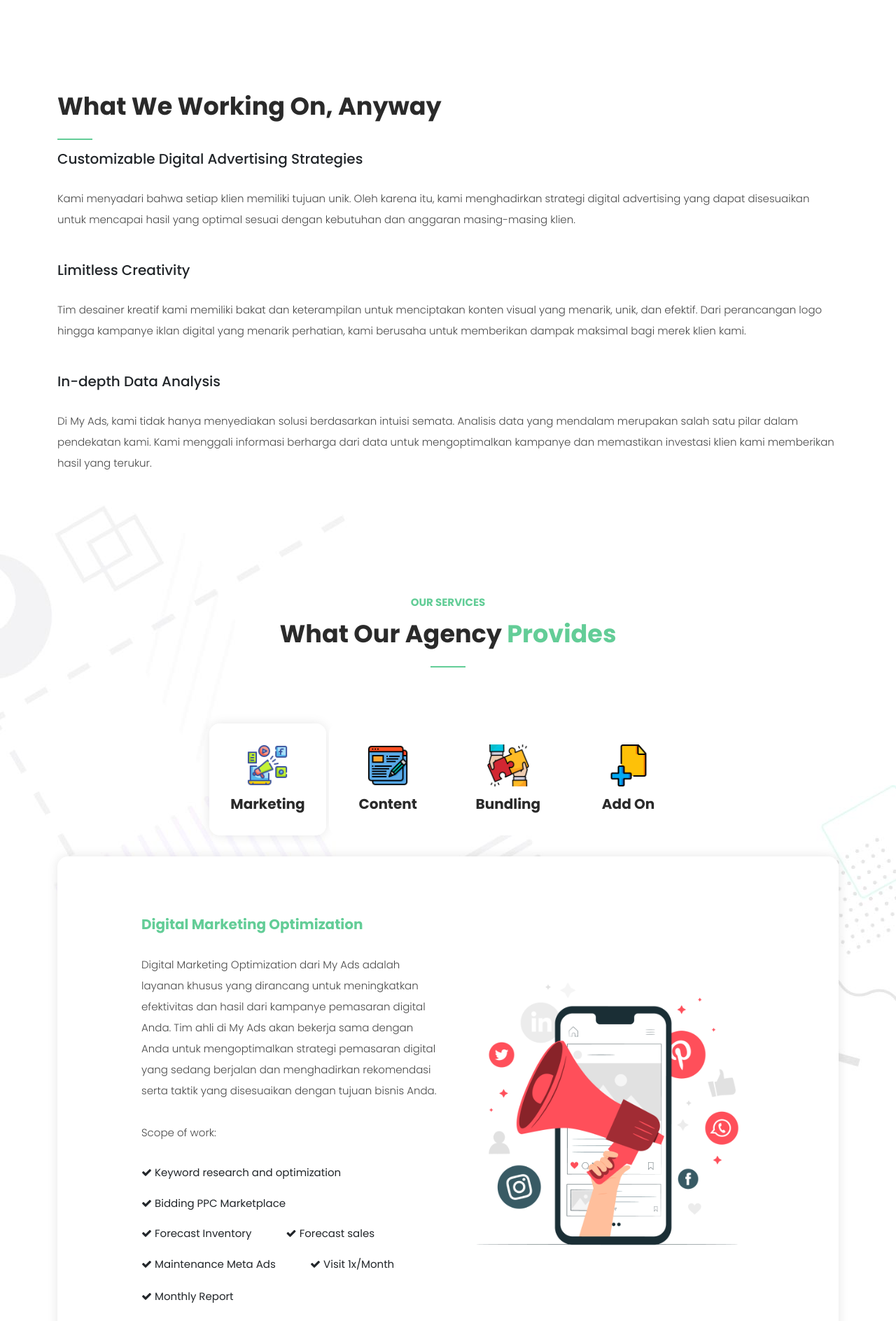
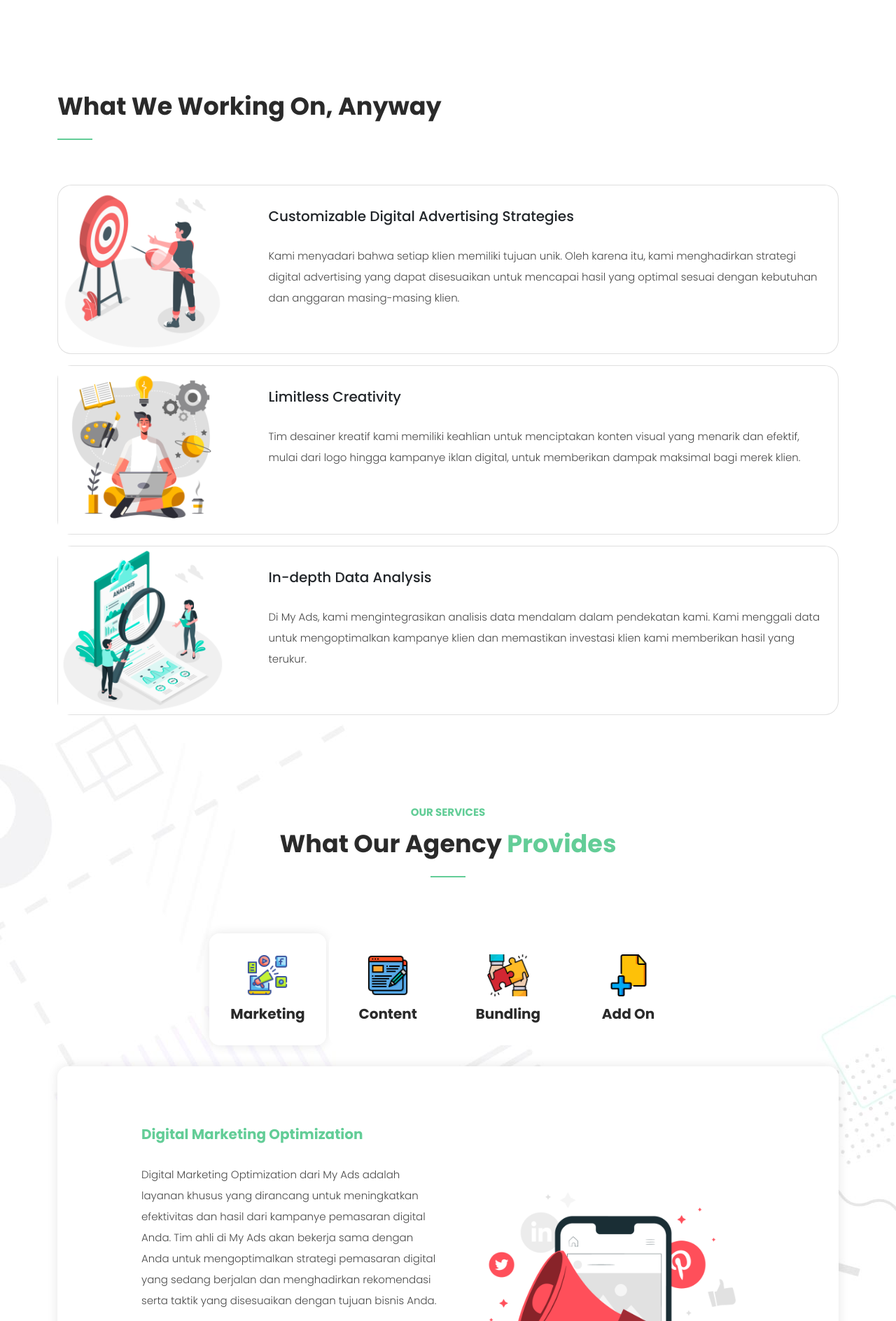
Before and after one commit to Hanif415/myads, a PHP site: page / in a window 1280 px wide. Shown: the part 1414-3302 px from the top of the page at 70% size. Run offline with PHP 8.4, Linux system fonts and the light colour scheme.

Commit message:
fix about section

```diff
--- a/assets/css/templatemo-digimedia-v3.css
+++ b/assets/css/templatemo-digimedia-v3.css
@@ -1097,6 +1097,15 @@ About Style
   margin-bottom: 45px;
 }
 
+.about .card {
+  margin-top: 16px;
+  border-radius: 20px;
+}
+
+.about .card h5 {
+  margin-top: 1rem;
+}
+
 .skills-content {
   position: relative;
   z-index: 1;
@@ -2186,6 +2195,7 @@ responsive
   .main-banner .left-content h2 {
     font-size: 35px;
   }
+
 }
 
 @media (max-width: 992px) {
@@ -2287,6 +2297,7 @@ responsive
   footer .office-item {
     margin-top: 50px;
   }
+
 }
 
 @media (max-width: 767px) {
--- a/index.html
+++ b/index.html
@@ -162,7 +162,7 @@ https://templatemo.com/tm-568-digimedia
     </div>
   </div>
 
-  <div id="about" class="about section">
+  <!-- <div id="about" class="about section">
     <div class="container">
       <div class="row">
         <div class="col-lg-12">
@@ -185,6 +185,84 @@ https://templatemo.com/tm-568-digimedia
                 <p>Di My Ads, kami tidak hanya menyediakan solusi berdasarkan intuisi semata. Analisis data yang
                   mendalam merupakan salah satu pilar dalam pendekatan kami. Kami menggali informasi berharga dari data
                   untuk mengoptimalkan kampanye dan memastikan investasi klien kami memberikan hasil yang terukur.</p>
+              </div>
+            </div>
+          </div>
+        </div>
+      </div>
+    </div>
+  </div> -->
+  <div id="about" class="about section">
+    <div class="container">
+      <div class="row">
+        <div class="col-lg-12">
+          <div class="row">
+            <div class="col-lg-12 align-self-center  wow fadeInRight" data-wow-duration="1s" data-wow-delay="0.5s">
+              <div class="about-right-content">
+                <div class="section-heading">
+                  <h4>What we working on, anyway</h4>
+                  <div class="line-dec"></div>
+                </div>
+                <div class="row mt-5">
+                  <div class="col-12">
+                    <div class="card">
+                      <div class="row">
+                        <div class="col-sm-5 col-md-3 col-12">
+                          <img class="card-img-top" style="width: 15rem;" src=" /assets/images/work1.png"
+                            alt="Card image cap">
+                        </div>
+                        <div class="col-sm-7 col-md-9 col-12">
+                          <div class="card-body">
+                            <h5 class="card-title">Customizable Digital Advertising Strategies</h5>
+                            <p class="card-text">Kami menyadari bahwa setiap klien memiliki tujuan unik. Oleh karena
+                              itu, kami menghadirkan strategi digital advertising yang dapat disesuaikan untuk mencapai
+                              hasil yang optimal sesuai dengan kebutuhan dan anggaran masing-masing klien.</p>
+                          </div>
+                        </div>
+                      </div>
+                    </div>
+                  </div>
+                  <div class="col-12">
+                    <div class="card">
+                      <div class="row">
+                        <div class="col-sm-5 col-md-3 col-12">
+                          <img class="card-img-top" style="width: 15rem;" src="/assets/images/work2.jpg"
+                            alt="Card image cap">
+                        </div>
+                        <div class="col-sm-7 col-md-9 col-12">
+                          <div class="card-body">
+                            <h5 class="card-title">Limitless Creativity</h5>
+                            <p class="card-text">Tim desainer kreatif kami memiliki keahlian untuk menciptakan konten
+                              visual
+                              yang menarik dan efektif, mulai dari logo hingga kampanye iklan digital, untuk memberikan
+                              dampak maksimal bagi merek klien.</p>
+                          </div>
+                        </div>
+                      </div>
+                    </div>
+                  </div>
+                  <div class="col-12">
+                    <div class="card">
+                      <div class="row">
+                        <div class="col-sm-5 col-md-3 col-12">
+                          <img class="card-img-top" style="width: 15rem;" src="/assets/images/work3.jpg"
+                            alt="Card image cap">
+                        </div>
+                        <div class="col-sm-7 col-md-9 col-12">
+                          <div class="card-body">
+                            <h5 class="card-title">In-depth Data Analysis</h5>
+                            <p class="card-text">Di My Ads, kami mengintegrasikan analisis data mendalam dalam
+                              pendekatan
+                              kami. Kami menggali data untuk mengoptimalkan kampanye klien dan memastikan investasi
+                              klien
+                              kami memberikan hasil yang terukur.</p>
+                          </div>
+                        </div>
+                      </div>
+                    </div>
+                  </div>
+                </div>
+
               </div>
             </div>
           </div>
@@ -245,10 +323,12 @@ https://templatemo.com/tm-568-digimedia
                               <div class="left-text">
                                 <h4>Digital Marketing Optimization</h4>
                                 <p>
-                                  Digital Marketing Optimization dari My Ads adalah layanan khusus yang dirancang untuk
+                                  Digital Marketing Optimization dari My Ads adalah layanan khusus yang dirancang
+                                  untuk
                                   meningkatkan efektivitas dan hasil dari kampanye pemasaran digital Anda. Tim ahli di
                                   My Ads akan bekerja sama dengan Anda untuk mengoptimalkan strategi pemasaran digital
-                                  yang sedang berjalan dan menghadirkan rekomendasi serta taktik yang disesuaikan dengan
+                                  yang sedang berjalan dan menghadirkan rekomendasi serta taktik yang disesuaikan
+                                  dengan
                                   tujuan bisnis Anda.</p>
                                 <p>Scope of work:</p>
                                 <div class="ticks-list"><span><i class="fa fa-check"></i> Keyword research and
@@ -283,7 +363,8 @@ https://templatemo.com/tm-568-digimedia
                                   Creative Content Optimization dari My Ads adalah layanan khusus yang ditujukan untuk
                                   meningkatkan kualitas dan daya tarik dari konten kreatif dalam kampanye pemasaran
                                   Anda. Tim ahli di My Ads akan bekerja sama dengan Anda untuk mengoptimalkan dan
-                                  menghadirkan konten kreatif yang menarik, relevan, dan berdampak positif bagi audiens
+                                  menghadirkan konten kreatif yang menarik, relevan, dan berdampak positif bagi
+                                  audiens
                                   Anda.</p>
                                 <p>Scope of work:</p>
                                 <div class="ticks-list"><span><i class="fa fa-check"></i> Social Media
@@ -355,7 +436,8 @@ https://templatemo.com/tm-568-digimedia
                             <div class="col-lg-12 align-self-center">
                               <div class="left-text">
                                 <h4>Add On</h4>
-                                <p>Dengan layanan add-on ini, kami memberikan solusi yang komprehensif untuk memperkuat
+                                <p>Dengan layanan add-on ini, kami memberikan solusi yang komprehensif untuk
+                                  memperkuat
                                   dan mengembangkan merek Anda. Setiap elemen ini dirancang untuk menambah daya tarik
                                   dan efektivitas dalam upaya pemasaran dan branding Anda.</p>
                                 <h4>Sessional Look Book: </h4>
@@ -662,7 +744,8 @@ https://templatemo.com/tm-568-digimedia
               <div class="text">
                 <h1> Partner</h1>
                 <h1> <span>MY ADS</span></h1>
-                <p> Lorem ipsum dolor sit amet consectetur adipisicing elit. Accusantium, sit laudantium officia aperiam
+                <p> Lorem ipsum dolor sit amet consectetur adipisicing elit. Accusantium, sit laudantium officia
+                  aperiam
                   hic ratione quae voluptates enim ex commodi?.</p>
               </div>
             </div>
```
Also changed, not shown: assets/images/work1.jpg (added), assets/images/work1.png (added), assets/images/work2.jpg (added), assets/images/work3.jpg (added).
